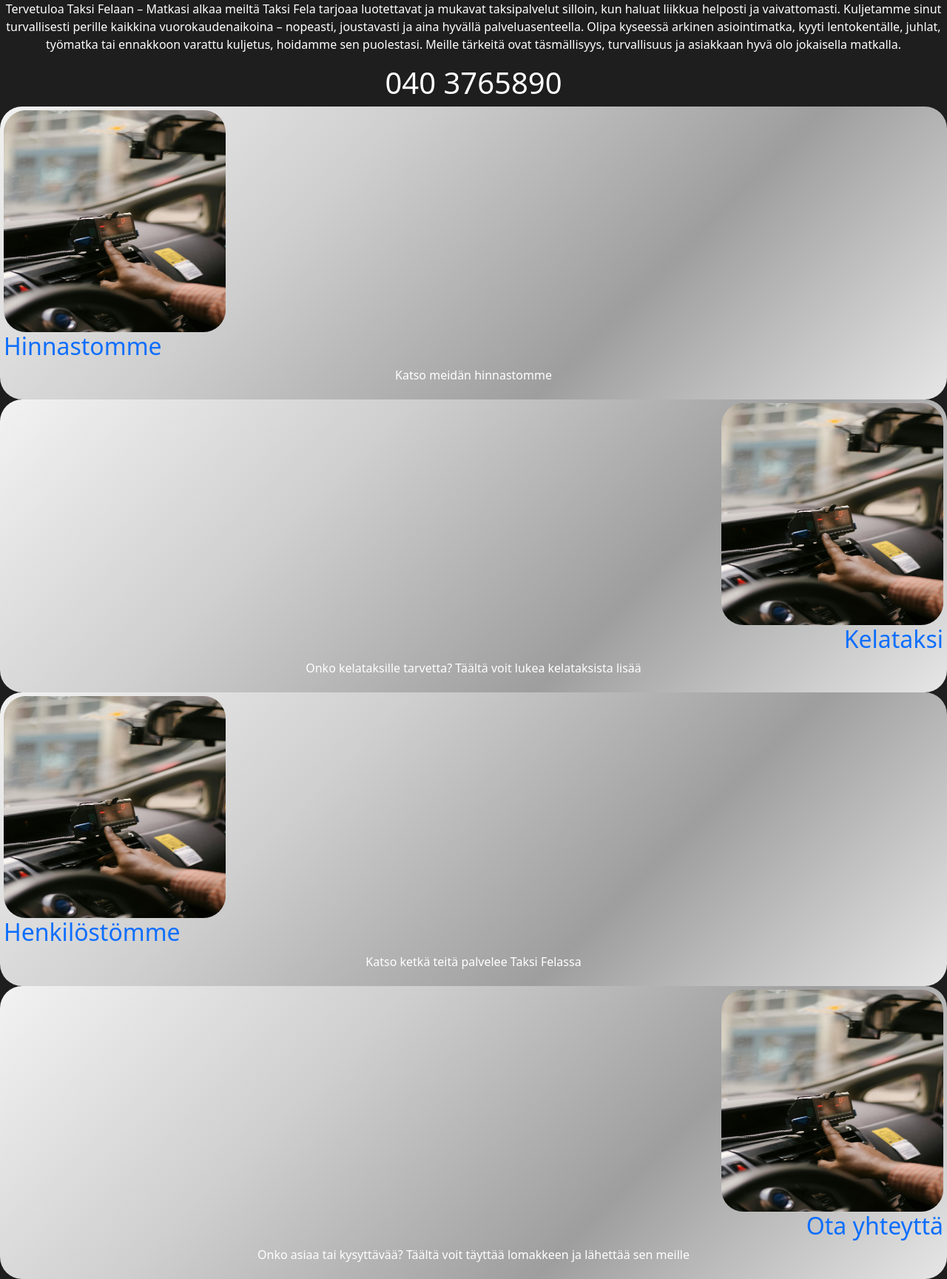
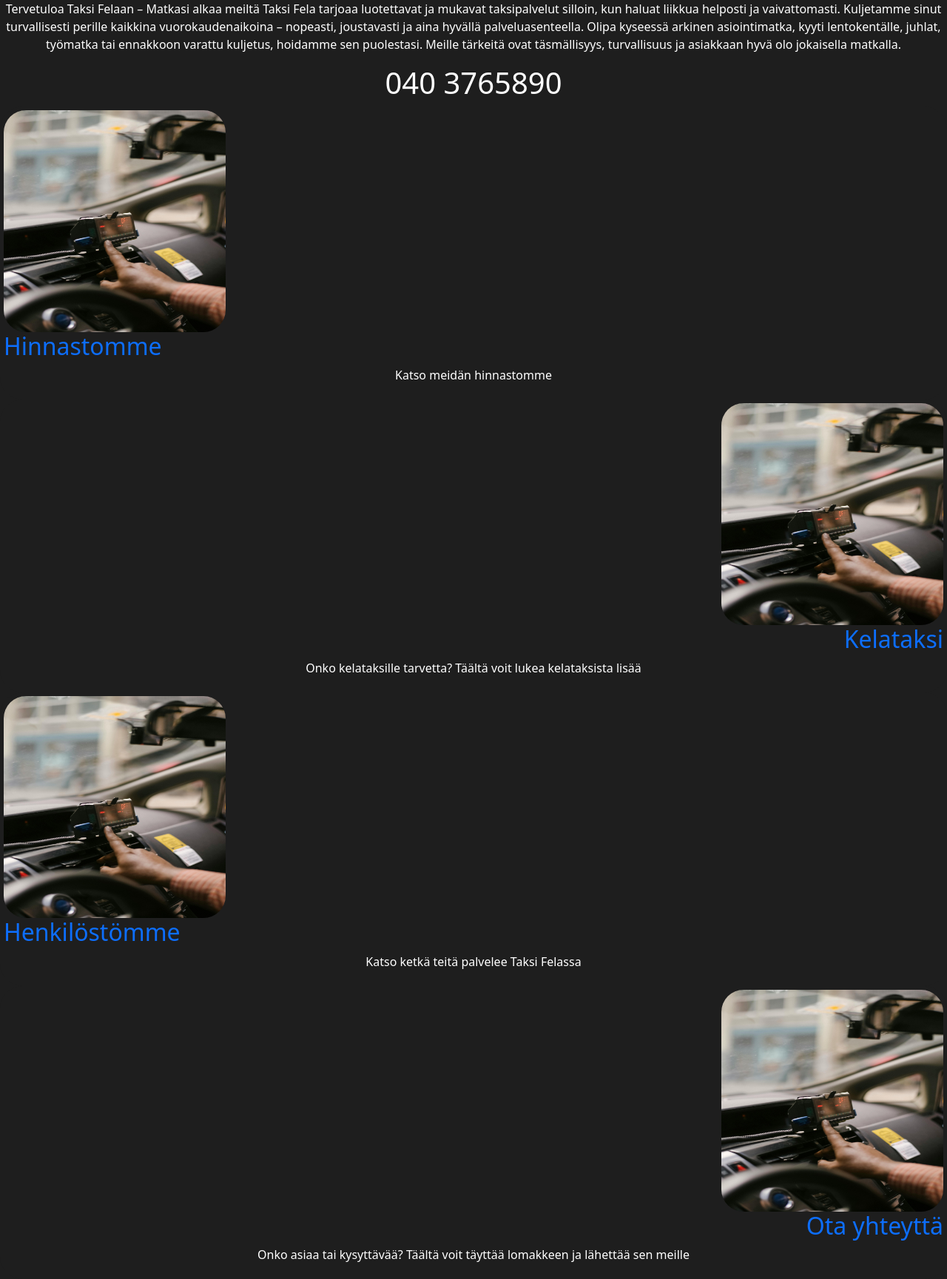
Before and after one commit to Antmar08/Taksifela, a PHP site: page /etusivu.html in a window 1280 px wide. Shown: the part 195-1924 px from the top of the page at 74% size. Run offline with PHP 8.4, Linux system fonts and the light colour scheme.

Commit message:
Update style.css

```diff
--- a/suomi/style.css
+++ b/suomi/style.css
@@ -107,13 +107,7 @@ img {
 .kuva {
     width: 100%;
     padding: 5px;
-    background: linear-gradient(
-    135deg,
-    #f2f2f2,
-    #cfcfcf,
-    #9e9e9e,
-    #e6e6e6
-);
+    background-color: #1e1e1e;
     margin: 5x;
     float: left;
     border-radius: 30px;
@@ -124,13 +118,7 @@ img {
     text-align: right;
     width: 100%;
     padding: 5px;
-    background: linear-gradient(
-    135deg,
-    #f2f2f2,
-    #cfcfcf,
-    #9e9e9e,
-    #e6e6e6
-);
+    background-color: #1e1e1e;
     margin: 5x;
     float: left;
     border-radius: 30px;
```
